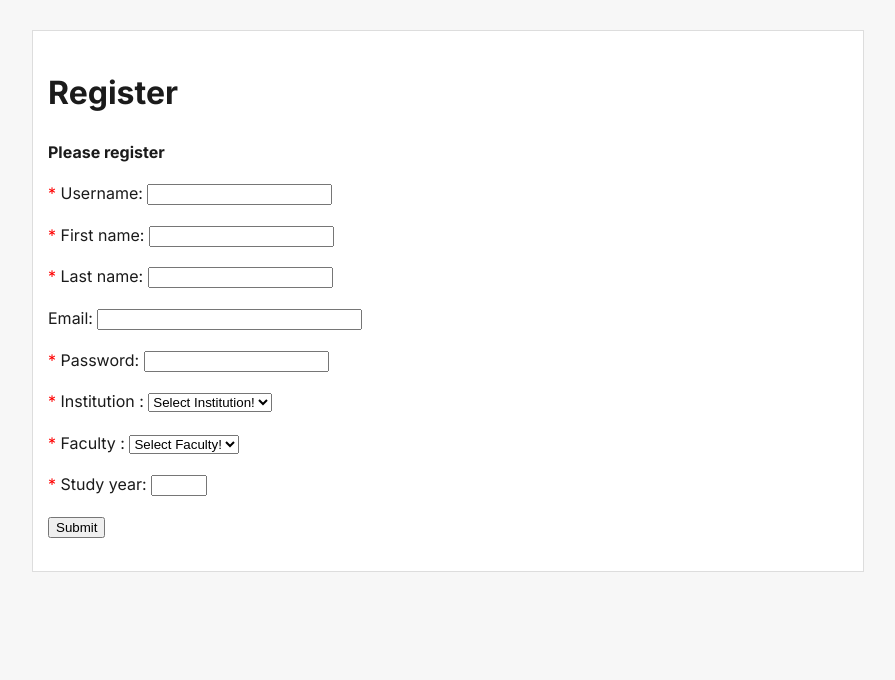
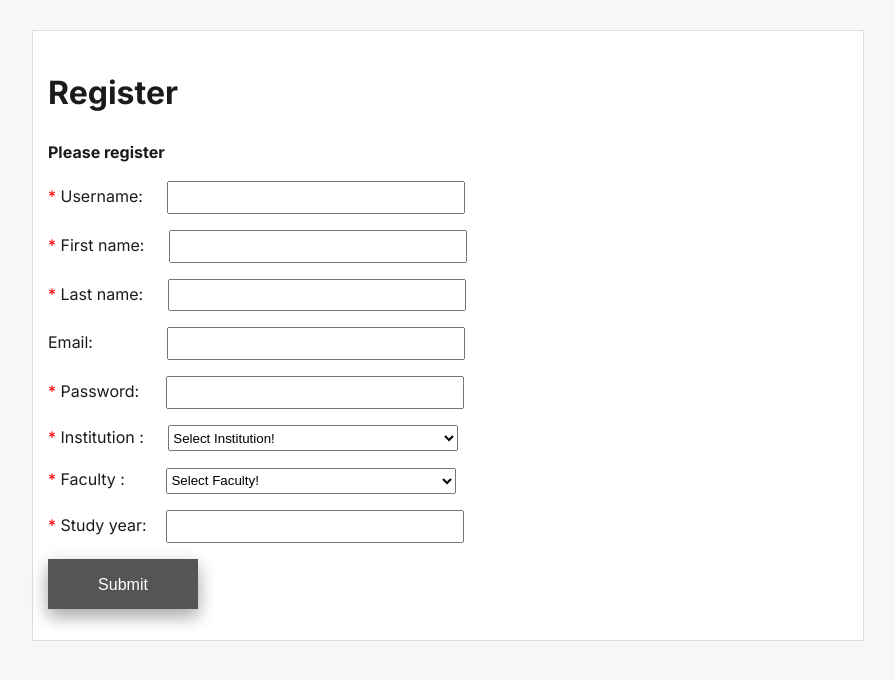
Before and after one commit to avirois/Knowledge4S, a Flask app: page /register in a window 1280 px wide. Shown: the part 88-768 px from the top of the page, without its empty margins (192-1087 px from the left). Run offline with Flask 2, Linux system fonts and the light colour scheme; data that the repository does not hold is empty.

Commit message:
Corrected display - buttons style

```diff
--- a/templates/add_edit_course.html
+++ b/templates/add_edit_course.html
@@ -2,7 +2,7 @@
 
 {% block content %}
 <style>
-.buttonFacSave { width: 200px; height: 50px; background-color: #555555; border: none; color: #555555; padding: 15px 32px; text-align: center; text-decoration: none; display: inline-block; font-size: 16px; transition-duration: 0.4s;}
+.buttonCourSave { width: 200px; height: 50px; background-color: #555555; border: none; color: #555555; padding: 15px 32px; text-align: center; text-decoration: none; display: inline-block; font-size: 16px; transition-duration: 0.4s;}
 .buttonHover { background-color: #555555; color: white; border: 2px solid #555555; box-shadow: 0 8px 16px 0 rgba(0,0,0,0.2), 0 6px 20px 0 rgba(0,0,0,0.19);}
 .buttonHover:hover { background-color: white; color: black; }
 </style>
--- a/templates/manage_courses.html
+++ b/templates/manage_courses.html
@@ -2,8 +2,8 @@
 
 {% block content %}
 <style>
-.buttonFacEdit { width: 400px; height: 50px; background-color: #555555; border: none; color: #555555; padding: 15px 32px; text-align: center; text-decoration: none; display: inline-block; font-size: 16px; transition-duration: 0.4s;}
-.buttonFacCreate { width: 700px; height: 50px; background-color: #555555; border: none; color: #555555; padding: 15px 32px; text-align: center; text-decoration: none; display: inline-block; font-size: 16px; transition-duration: 0.4s;}
+.buttonCourEdit { width: 400px; height: 50px; background-color: #555555; border: none; color: #555555; padding: 15px 32px; text-align: center; text-decoration: none; display: inline-block; font-size: 16px; transition-duration: 0.4s;}
+.buttonCourCreate { width: 700px; height: 50px; background-color: #555555; border: none; color: #555555; padding: 15px 32px; text-align: center; text-decoration: none; display: inline-block; font-size: 16px; transition-duration: 0.4s;}
 .buttonHover { background-color: #555555; color: white; border: 2px solid #555555; box-shadow: 0 8px 16px 0 rgba(0,0,0,0.2), 0 6px 20px 0 rgba(0,0,0,0.19);}
 .buttonHover:hover { background-color: white; color: black; }
 </style>
--- a/templates/register.html
+++ b/templates/register.html
@@ -3,18 +3,23 @@
 
 
 {% block content %}
+<style>
+.button { width: 150px; height: 50px; background-color: #555555; border: none; color: #555555; padding: 15px 32px; text-align: center; text-decoration: none; display: inline-block; font-size: 16px; transition-duration: 0.4s;}
+.buttonHover { background-color: #555555; color: white; border: 2px solid #555555; box-shadow: 0 8px 16px 0 rgba(0,0,0,0.2), 0 6px 20px 0 rgba(0,0,0,0.19);}
+.buttonHover:hover { background-color: white; color: black; }
+</style>
 <p>
     <h1>Register</h1>
     <b> {{ massage }} </b>
     <p>
     <form action="/register" method="POST">
-        <p><span style="color:red">*</span> Username: <input type="text" name="username" size="20"/></p>
-        <p><span style="color:red">*</span> First name: <input type="text" name="fName" size="20"/></p>
-        <p><span style="color:red">*</span> Last name: <input type="text" name="lName" size="20"/></p>
-        <p>Email: <input type="text" name="email" size="30"/></p>
-        <p><span style="color:red">*</span> Password: <input type="password" name="password" size="20"/></p>
+        <p><span style="color:red">*</span> Username: <input type="text" name="username" size="20" style="height:2em; width: 290px; margin-left: 20px;"/></p>
+        <p><span style="color:red">*</span> First name: <input type="text" name="fName" size="20" style="height:2em; width: 290px; margin-left: 20px;"/></p>
+        <p><span style="color:red">*</span> Last name: <input type="text" name="lName" size="20" style="height:2em; width: 290px; margin-left: 20px;"/></p>
+        <p>Email: <input type="text" name="email" size="30" style="height:2em; width: 290px; margin-left: 70px;"/></p>
+        <p><span style="color:red">*</span> Password: <input type="password" name="password" size="20" style="height:2em; width: 290px; margin-left: 22px;"/></p>
         <p><span style="color:red">*</span> Institution :
-        <select name="institution" id="institution">
+        <select name="institution" id="institution" style="height:2em; width: 290px; margin-left: 20px;">
             <option value="">Select Institution!</option>
             {% for istitution in institutions %}
                 <option value="{{istitution[0]}}">{{istitution[1]}}</option>
@@ -22,12 +27,12 @@
         </select>
         </p>
         <p><span style="color:red">*</span> Faculty :
-        <select name="faculty" id="faculty">
+        <select name="faculty" id="faculty" style="height:2em; width: 290px; margin-left: 37px;">
             <option value="">Select Faculty!</option>
         </select>
         </p>
-        <p><span style="color:red">*</span> Study year: <input type="number" name="year" min="1" max="10"></p>
-        <input type="submit" />
+        <p><span style="color:red">*</span> Study year: <input type="number" name="year" min="1" max="10" style="height:2em; width: 290px; margin-left: 15px;"></p>
+        <input type="submit" class="button buttonHover"/>
     </form>
     </p>
 </p>
```
Also changed, not shown: templates/login.html (+8 -3 lines), templates/manageTypes.html (+7 -2 lines), templates/manage_lecturers.html (+13 -8 lines), templates/search.html (+13 -8 lines).
